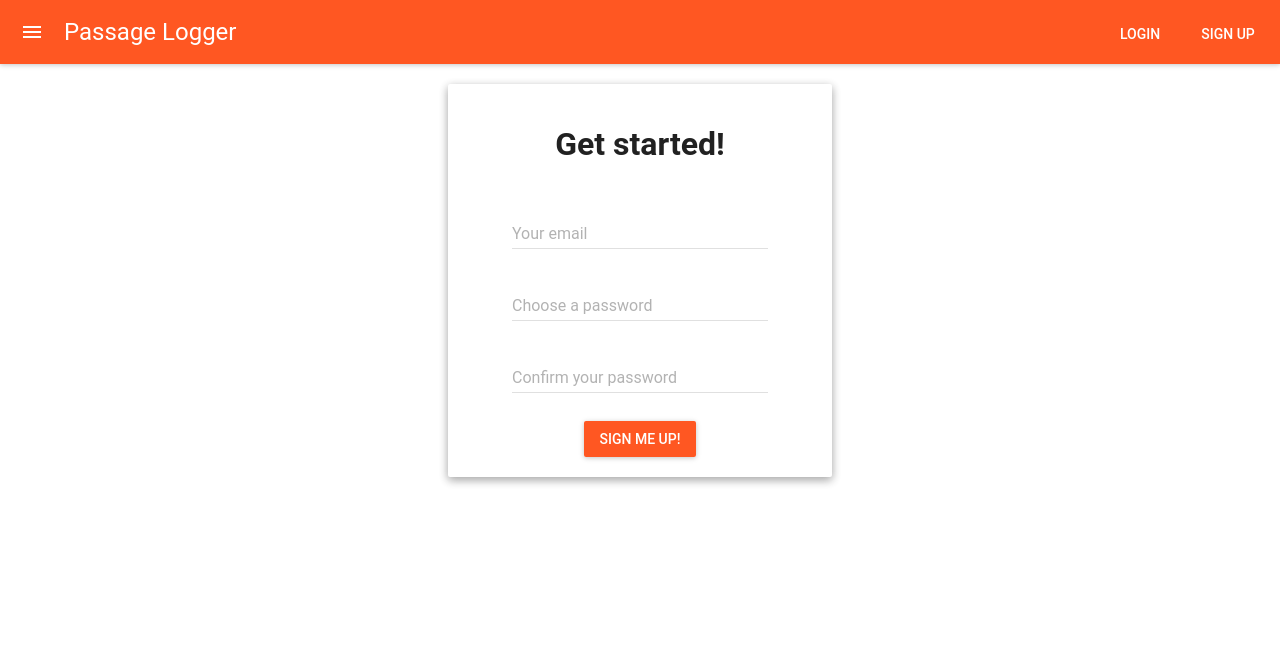
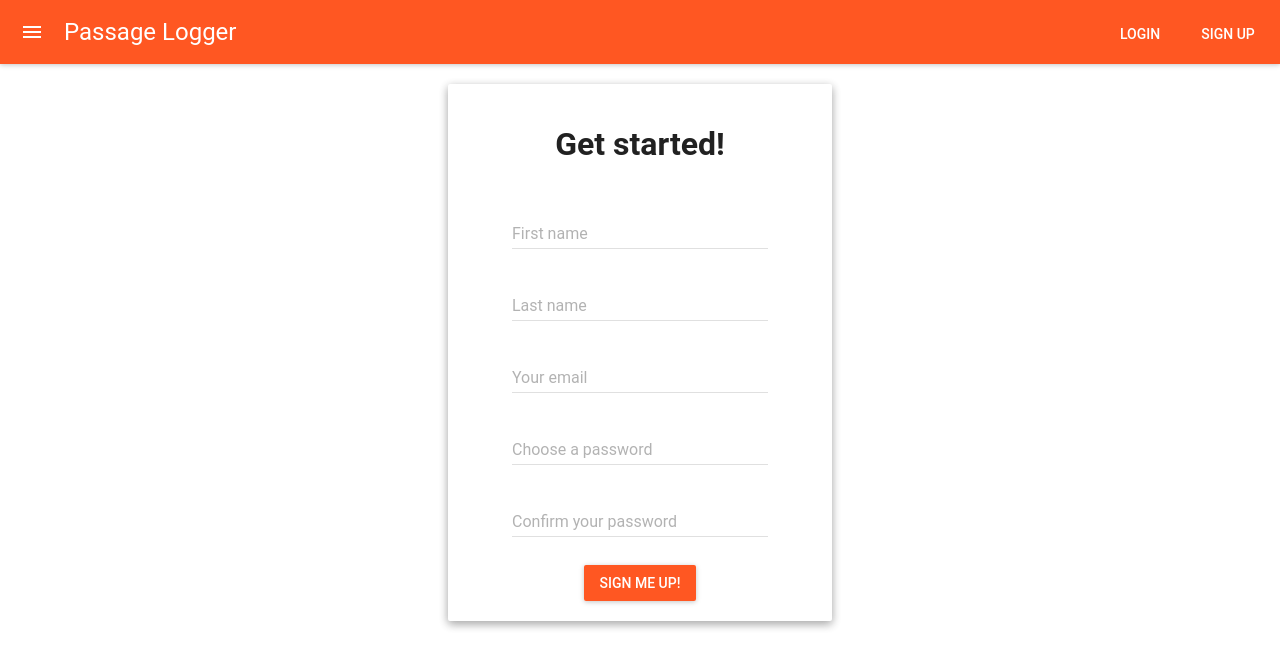
Before and after one commit to KP09/passage-logger-react-redux, a React (Create React App) app: page /signup in a window 1280 px wide. Shown: the top 668 px of the page. Built offline with nearby package versions, Linux system fonts and the light colour scheme; the HTML template or start-up script is replaced by a standard one.

Commit message:
implements displaying error messages from rails-api

```diff
--- /dev/null
+++ b/src/actions/signupActions.js
@@ -0,0 +1,10 @@
+import axios from 'axios';
+
+export function userSignupRequest(userData) {
+  return dispatch => {
+    return axios.post(
+      "http://localhost:3001/api/v1/users",
+      { user: userData }
+    );
+  }
+}
--- a/src/components/NavBar/NavBar.js
+++ b/src/components/NavBar/NavBar.js
@@ -5,7 +5,7 @@ import IconMenu from 'material-ui/IconMenu';
 import MenuItem from 'material-ui/MenuItem';
 import FlatButton from 'material-ui/FlatButton';
 import MoreVertIcon from 'material-ui/svg-icons/navigation/more-vert';
-import NavigationClose from 'material-ui/svg-icons/navigation/close';
+// import NavigationClose from 'material-ui/svg-icons/navigation/close';
 
 class Login extends Component {
   static muiName = 'FlatButton';
--- a/src/components/SignUpForm/SignUpForm.js
+++ b/src/components/SignUpForm/SignUpForm.js
@@ -1,15 +1,22 @@
+// External
 import React from 'react';
+import PropTypes from 'prop-types';
+
+// Internal
 import Paper from 'material-ui/Paper';
 import TextField from 'material-ui/TextField';
 import RaisedButton from 'material-ui/RaisedButton';
 
-export class SignUpForm extends React.Component {
+export class SignupForm extends React.Component {
   constructor(props) {
     super(props);
     this.state = {
+      first_name: '',
+      last_name: '',
       email: '',
       password: '',
-      password_confirmation: ''
+      password_confirmation: '',
+      errors: {}
     };
     this.onChange = this.onChange.bind(this);
     this.onSubmit = this.onSubmit.bind(this);
@@ -21,7 +28,12 @@ export class SignUpForm extends React.Component {
 
   onSubmit(e) {
     e.preventDefault();
-    console.log(this.state);
+    this.setState({ errors: {} })
+    this.props.userSignupRequest(this.state).then( value => {
+      console.log(value); // Success!
+    }, error => {
+      this.setState({ errors: error.response.data.errors })
+    } );
   }
 
   render() {
@@ -30,11 +42,30 @@ export class SignUpForm extends React.Component {
         <Paper style={paperStyle} zDepth={2}>
           <h1>Get started!</h1>
           <TextField
+            name="first_name"
+            hintText="John"
+            floatingLabelText="First name"
+            value={this.state.first_name}
+            onChange={this.onChange}
+            errorText={this.state.errors.first_name}
+          />
+          <br/>
+          <TextField
+            name="last_name"
+            hintText="Johnson"
+            floatingLabelText="Last name"
+            value={this.state.last_name}
+            onChange={this.onChange}
+            errorText={this.state.errors.last_name}
+          />
+          <br/>
+          <TextField
             name="email"
             hintText="john@johnson.com"
             floatingLabelText="Your email"
             value={this.state.email}
             onChange={this.onChange}
+            errorText={this.state.errors.email}
           />
           <br/>
           <TextField
@@ -44,6 +75,7 @@ export class SignUpForm extends React.Component {
             type="password"
             value={this.state.password}
             onChange={this.onChange}
+            errorText={this.state.errors.password}
           />
           <br/>
           <TextField
@@ -53,6 +85,7 @@ export class SignUpForm extends React.Component {
             type="password"
             value={this.state.password_confirmation}
             onChange={this.onChange}
+            errorText={this.state.errors.password_confirmation}
           />
           <br/>
           <RaisedButton
@@ -67,6 +100,10 @@ export class SignUpForm extends React.Component {
   }
 }
 
+SignupForm.propTypes = {
+  userSignupRequest: PropTypes.func.isRequired
+}
+
 const paperStyle = {
   height: "content",
   width: "content",
--- a/src/containers/App/App.js
+++ b/src/containers/App/App.js
@@ -9,7 +9,7 @@ import {
 // Internal
 import NavBar from '../../components/NavBar/NavBar';
 import { Home } from '../Home/Home';
-import { SignUp } from '../SignUp/SignUp'
+import Signup from '../Signup/Signup'
 
 export class App extends React.Component {
   render() {
@@ -19,7 +19,7 @@ export class App extends React.Component {
         <Router>
           <Switch>
             <Route path="/" exact component={Home} />
-            <Route path="/signup" exact component={SignUp} />
+            <Route path="/signup" exact component={Signup} />
           </Switch>
         </Router>
       </div>
--- a/src/containers/signup/SignUp.js
+++ b/src/containers/signup/SignUp.js
@@ -1,16 +1,34 @@
+// External
 import React from 'react';
-import { SignUpForm } from '../../components/SignUpForm/SignUpForm';
+import PropTypes from 'prop-types';
+import { connect } from 'react-redux';
 
-export class SignUp extends React.Component {
+// Internal
+import { SignupForm } from '../../components/SignupForm/SignupForm';
+
+// Actions
+import { userSignupRequest } from '../../actions/signupActions';
+
+class Signup extends React.Component {
   render() {
+    const { userSignupRequest } = this.props;
     return (
       <div style={divStyle}>
-        <SignUpForm />
+        <SignupForm userSignupRequest={userSignupRequest} />
       </div>
     );
   }
 }
 
+Signup.propTypes = {
+  userSignupRequest: PropTypes.func.isRequired
+}
+
 const divStyle = {
   textAlign: "center",
 }
+
+export default connect(
+  null, // mapStateToProps, provides some data from Redux store in props object
+  { userSignupRequest } // mapDispatchToProps, specify action creators
+)(Signup);
--- a/src/index.js
+++ b/src/index.js
@@ -1,6 +1,9 @@
 // External
 import React from 'react';
 import ReactDOM from 'react-dom';
+import { Provider } from 'react-redux';
+import thunk from 'redux-thunk';
+import { createStore, applyMiddleware } from 'redux';
 
 // Internal
 import registerServiceWorker from './registerServiceWorker';
@@ -13,10 +16,18 @@ import './styles/index.css';
 import MuiThemeProvider from 'material-ui/styles/MuiThemeProvider';
 import muiTheme from './styles/muiTheme';
 
+// Redux store
+const store = createStore(
+  (state = {}) => state, // reducer
+  applyMiddleware(thunk) // middleware
+);
+
 ReactDOM.render(
-  <MuiThemeProvider muiTheme={muiTheme}>
-    <App />
-  </MuiThemeProvider>,
+  <Provider store={store}>
+    <MuiThemeProvider muiTheme={muiTheme}>
+      <App />
+    </MuiThemeProvider>
+  </Provider>,
   document.getElementById('root'));
 
 registerServiceWorker();
```
Also changed, not shown: package.json (+6 -1 lines).
